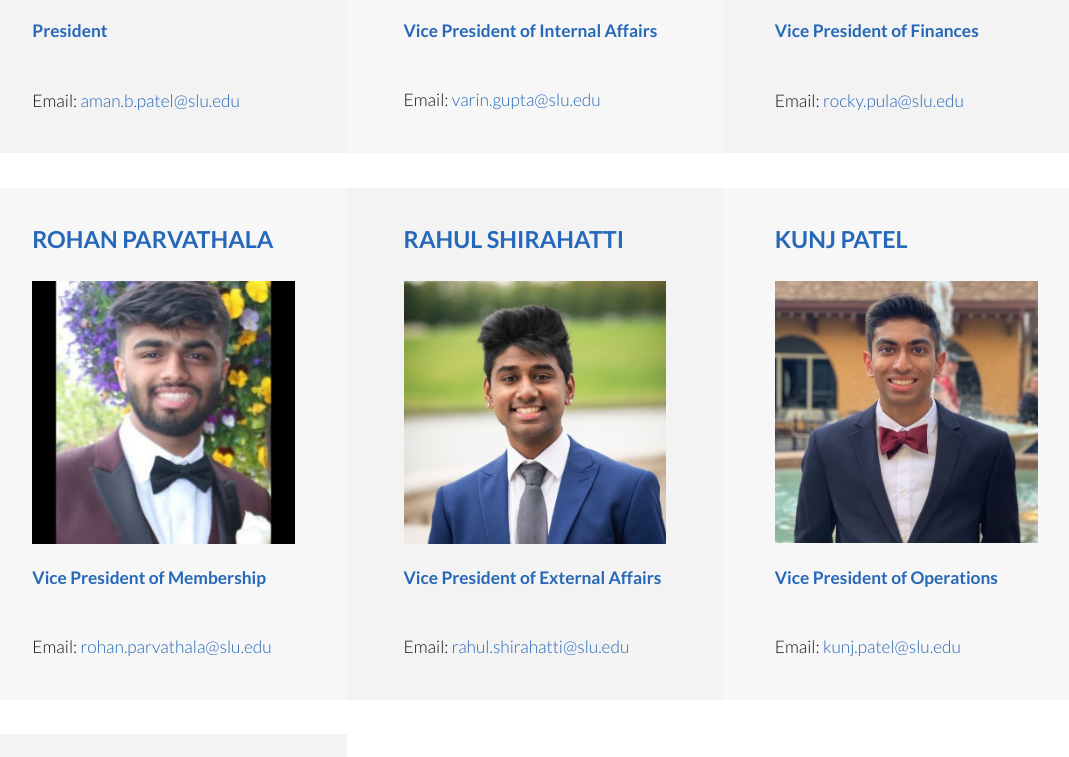
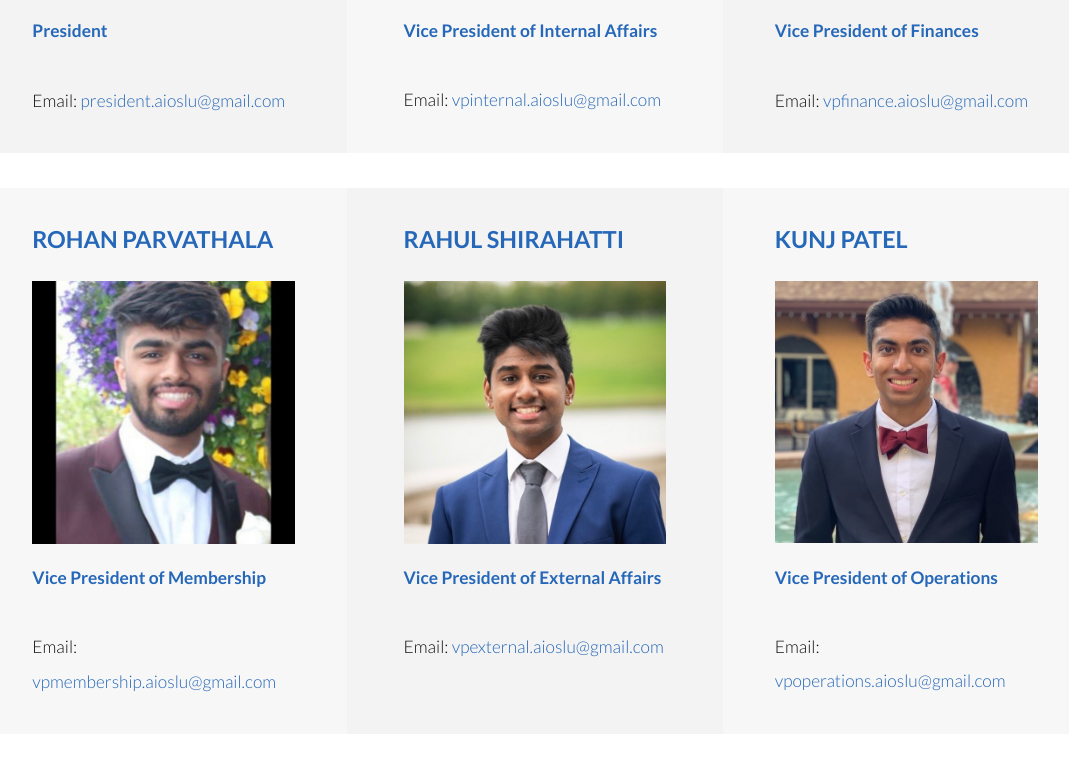
Before and after one commit to kunjp515/aio-website, a plain HTML site: page contact.html in a window 1280 px wide. Shown: the part 983-1740 px from the top of the page, without its empty margins (105-1174 px from the left). Drawn offline with Linux system fonts and the light colour scheme.

Commit message:
updated with new exec emails

```diff
--- a/contact.html
+++ b/contact.html
@@ -54,7 +54,7 @@
 							<div class="image fit">
 								<img src="images/amanpic.jpg" alt="" />
 							</div>
-							<p><b>President</b></p><p>Email: <a href="mailto:aman.b.patel@slu.edu">aman.b.patel@slu.edu</a></p>
+							<p><b>President</b></p><p>Email: <a href="mailto:president.aioslu@gmail.com">president.aioslu@gmail.com</a></p>
 						</div>
 					</article>
 					<article class="alt">
@@ -65,7 +65,7 @@
 							<div class="image fit">
 								<img src="images/varinpic.jpg" alt="" />
 							</div>
-							<p><b>Vice President of Internal Affairs</b></p><p>Email: <a href="mailto:varin.gupta@slu.edu">varin.gupta@slu.edu</a></p>
+							<p><b>Vice President of Internal Affairs</b></p><p>Email: <a href="mailto:vpinternal.aioslu@gmail.com">vpinternal.aioslu@gmail.com</a></p>
 						</div>
 					</article>
 					<article>
@@ -76,7 +76,7 @@
 							<div class="image fit">
 								<img src="images/rockypic.jpg" alt="" />
 							</div>
-							<p><b>Vice President of Finances</b></p><p>Email: <a href="mailto:rocky.pula@slu.edu">rocky.pula@slu.edu</a></p>
+							<p><b>Vice President of Finances</b></p><p>Email: <a href="mailto:vpfinance.aioslu@gmail.com">vpfinance.aioslu@gmail.com</a></p>
 						</div>
 					</article>
 				</div>
@@ -93,7 +93,7 @@
 							<div class="image fit">
 								<img src="images/rohanpic.jpg" alt="" />
 							</div>
-							<p><b>Vice President of Membership</b></p><p>Email: <a href="mailto:rohan.parvathala@slu.edu">rohan.parvathala@slu.edu</a></p>
+							<p><b>Vice President of Membership</b></p><p>Email: <a href="mailto:vpmembership.aioslu@gmail.com">vpmembership.aioslu@gmail.com</a></p>
 						</div>
 					</article>
 					<article class="alt">
@@ -104,7 +104,7 @@
 							<div class="image fit">
 								<img src="images/rahulpic.jpg" alt="" />
 							</div>
-							<p><b>Vice President of External Affairs</b></p><p>Email: <a href="mailto:rahul.shirahatti@slu.edu">rahul.shirahatti@slu.edu</a></p>
+							<p><b>Vice President of External Affairs</b></p><p>Email: <a href="mailto:vpexternal.aioslu@gmail.com">vpexternal.aioslu@gmail.com</a></p>
 						</div>
 					</article>
 					<article>
@@ -115,7 +115,7 @@
 							<div class="image fit">
 								<img src="images/kunjpic.jpg" alt="" />
 							</div>
-							<p><b>Vice President of Operations</b></p><p>Email: <a href="mailto:kunj.patel@slu.edu">kunj.patel@slu.edu</a></p>
+							<p><b>Vice President of Operations</b></p><p>Email: <a href="mailto:vpoperations.aioslu@gmail.com">vpoperations.aioslu@gmail.com</a></p>
 						</div>
 					</article>
 				</div>
@@ -132,7 +132,7 @@
 							<div class="image fit">
 								<img src="images/mauryapic.jpg" alt="" />
 							</div>
-							<p><b>Vice President of Public Relations</b></p><p>Email: <a href="mailto:maurya.akula@slu.edu">maurya.akula@slu.edu</a></p>
+							<p><b>Vice President of Public Relations</b></p><p>Email: <a href="mailto:publicrelations.aioslu@gmail.com">publicrelations.aioslu@gmail.com</a></p>
 						</div>
 					</article>
 					<article class="alt">
```
